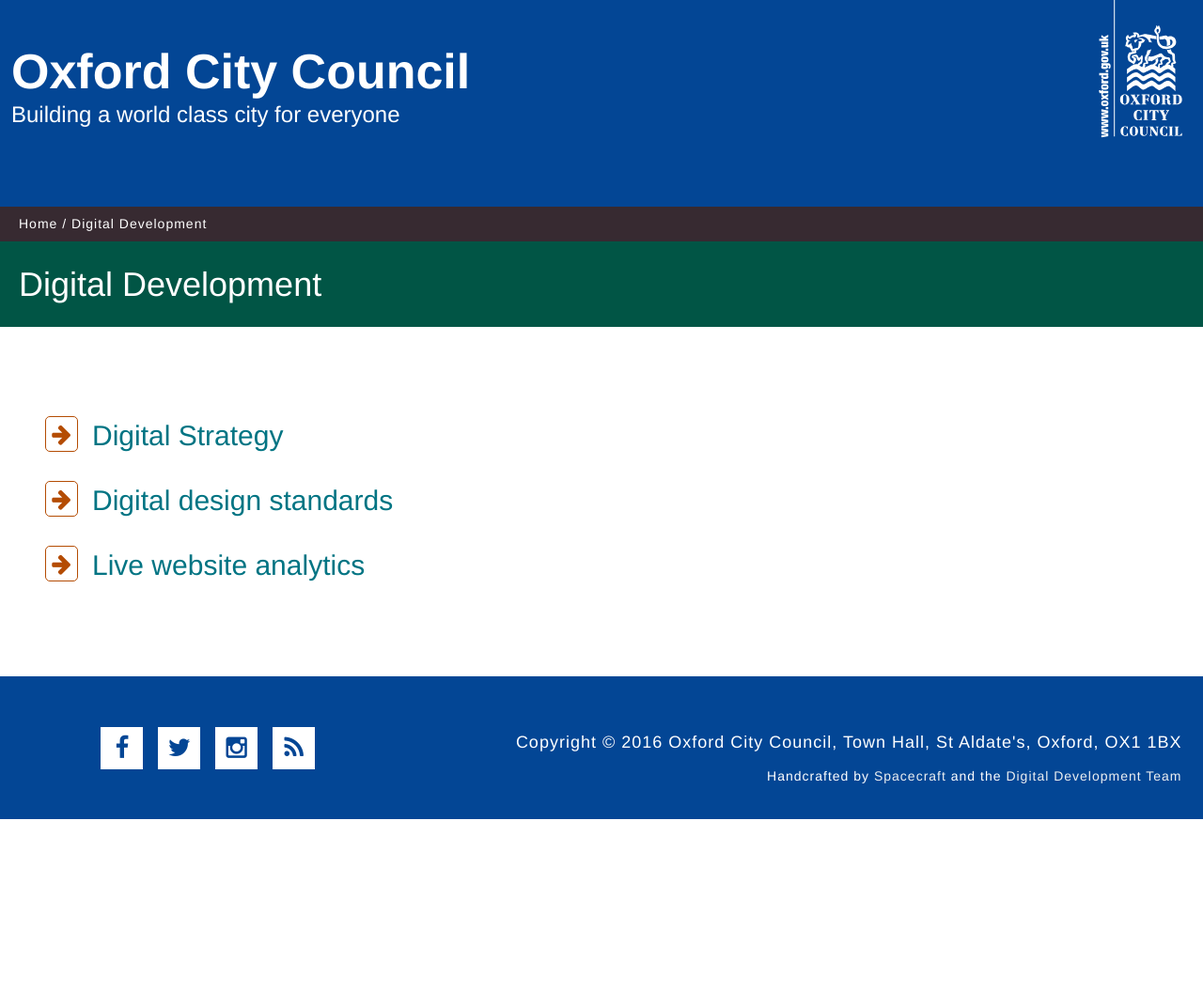
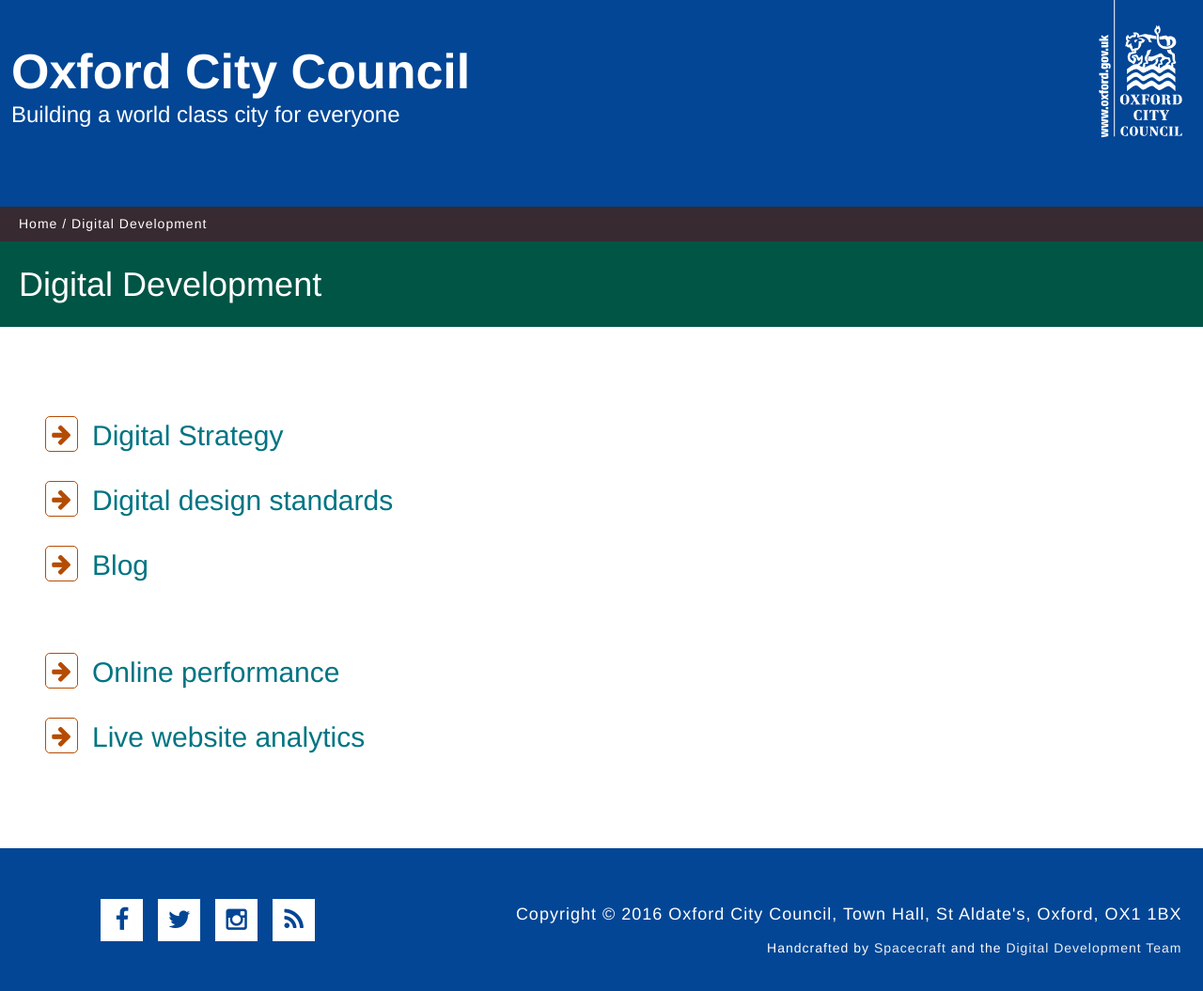
Before and after one commit to OxfordCityCouncil/OxfordCityCouncil.github.io, a Jekyll site: the page index.html, which Jekyll copies as it is, in a window 1280 px wide. Shown: the whole page at 94% size. Built offline with Jekyll 4.4.1, drawn with Linux system fonts in a browser that asks for light colours; before the commit the page ends 900 px from its top, so only the background shows below that.

Commit message:
index page change

```diff
--- a/blog/test-post.html
+++ /dev/null
@@ -1,6 +0,0 @@
----
-layout: blog
-title: test blog post
----
-
-Does this work now?
--- a/index.html
+++ b/index.html
@@ -86,8 +86,7 @@
                 <div class="site-content">
                     <article>
                         <div class="widget-row">
-                        <!--    <div class="widget-width widget-width--50">
-                        -->
+                            <div class="widget-width widget-width--50">
                                 <div class="widget widget--landing-page-navigation">
                                    <ul class="item-list">
                                        <li>
@@ -97,12 +96,29 @@
                                            <a href="/standards/index.html">Digital design standards</a>
                                        </li>
                                        <li>
-                                           <a href="http://oxcitylive.herokuapp.com">Live website analytics</a>
+                                           <a href="/blog/index.html">Blog</a>
                                        </li>
                                    </ul>
                                </div>
-                        <!--   </div> -->
+                           </div>
                         </div>
+
+                        <div class="widget-row">
+                            <div class="widget-width widget-width--50">
+                                <div class="widget widget--landing-page-navigation">
+                                   <ul class="item-list">
+                                       <li>
+                                           <a href="/general/performance.html">Online performance</a>
+                                       </li>
+                                       <li>
+                                           <a href="http://oxcitylive.herokuapp.com/" target="_blank">Live website analytics</a>
+                                       </li>
+                                   </ul>
+                               </div>
+                           </div>
+                        </div>
+
+
                     </article>
                 </div>
             </div>
```
